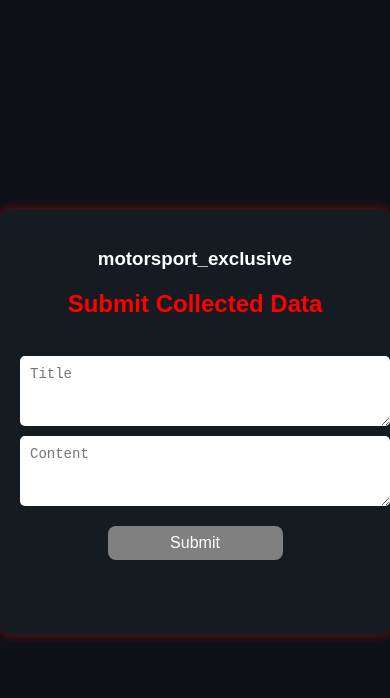
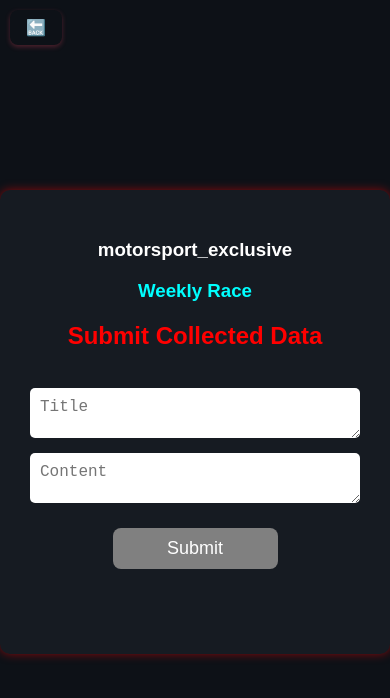
Before and after one commit to NitheshVinny20/motorsportexclusive, a website: page reporterapp/reporter-web-app/forms/formlaweekly.html in a window 390 px wide. Drawn offline with Linux system fonts and the light colour scheme.

Commit message:
formlaweekly.html

```diff
--- a/reporterapp/reporter-web-app/forms/formlaweekly.html
+++ b/reporterapp/reporter-web-app/forms/formlaweekly.html
@@ -38,12 +38,13 @@
         border: none;
         font-size: 16px;
         margin: 0;
-        background: #fff; /* Default white background for visibility */
-        color: #000; /* Black text for contrast */
+        background: #fff;
+        color: #000;
+        box-sizing: border-box;
       }
       textarea {
-        height: 50px; /* Larger height for both Title and Content */
-        resize: vertical; /* Allows vertical resizing */
+        height: 50px;
+        resize: vertical;
       }
       input:focus,
       textarea:focus {
@@ -90,48 +91,99 @@
         clip: rect(0, 0, 0, 0);
         border: 0;
       }
+      .button-back {
+        position: fixed;
+        top: 10px;
+        left: 10px;
+        z-index: 1000;
+      }
+
+      .back-button {
+        display: inline-block;
+        padding: 10px 20px;
+        color: white;
+        text-decoration: none;
+        border-radius: 8px;
+        font-size: 30px;
+        font-family: "Roboto", sans-serif;
+        cursor: pointer;
+        transition: background-color 0.3s ease;
+        box-shadow: 0px 2px 5px rgba(233, 69, 96, 0.3);
+      }
+
+      .back-button:hover {
+        background-color: #c1354d;
+      }
+
+      .back-button:active {
+        background-color: #a12b41;
+        box-shadow: 0px 1px 3px rgba(233, 69, 96, 0.2);
+      }
+
+      /* Dynamic "More" styling */
+      .more-dynamic {
+        color: #e94560;
+        font-style: italic;
+        animation: pulse 2s infinite;
+      }
+
+      @keyframes pulse {
+        0% {
+          opacity: 1;
+        }
+        50% {
+          opacity: 0.5;
+        }
+        100% {
+          opacity: 1;
+        }
+      }
+
+      @media (max-width: 768px) {
+        .report-grid {
+          grid-template-columns: 1fr;
+        }
+      }
+
       @media (max-width: 600px) {
-        .container {
-          padding: 20px;
-        }
-        #googleForm {
-          gap: 10px;
-        }
-        input,
-        textarea {
-          padding: 10px;
-          font-size: 14px;
-        }
-        button {
-          padding: 8px;
+        .back-button {
+          padding: 8px 16px;
           font-size: 16px;
         }
       }
     </style>
   </head>
   <body>
+    <div class="button-back">
+      <a href="../menue/publishreport.html" class="back-button">🔙</a>
+    </div>
     <div class="container">
-      <div><h3 style="text-align: center">motorsport_exclusive</h3></div>
+      <div>
+        <h3 style="text-align: center">
+          motorsport_exclusive<br />
+          <p style="color: aqua">Weekly Race</p>
+        </h3>
+      </div>
       <h2 style="color: red">Submit Collected Data</h2>
       <br />
       <form id="googleForm">
         <label for="Title" class="sr-only">Title</label>
         <textarea
           id="Title"
-          name="entry.720882568"
+          name="entry.1661086791"
           placeholder="Title"
           required
         ></textarea>
         <label for="Content" class="sr-only">Content</label>
         <textarea
           id="Content"
-          name="entry.606477800"
+          name="entry.1737543100"
           placeholder="Content"
           required
         ></textarea>
         <button type="submit" id="submitButton">Submit</button>
       </form>
-      <p id="successMessage">✅ Your response has been recorded!</p>
+      <p id="successMessage">✅ Your response has been recorded 📝</p>
     </div>
 
     <script>
@@ -156,7 +208,6 @@
         checkFormValidity();
       });
 
-      // Initially disable the submit button
       submitButton.disabled = true;
 
       document
@@ -169,8 +220,8 @@
           const formUrl =
             "https://docs.google.com/forms/d/e/1FAIpQLSfxbskPFFvqJukqtYgpFKr5mwjXPDuWDwCH3LSHxTlAp9p2Mw/formResponse";
           const formData = new FormData();
-          formData.append("entry.1661086791=title", titleInput.value);
-          formData.append("entry.1737543100=content", contentInput.value);
+          formData.append("entry.1661086791", titleInput.value);
+          formData.append("entry.1737543100", contentInput.value);
 
           fetch(formUrl, {
             method: "POST",
```
